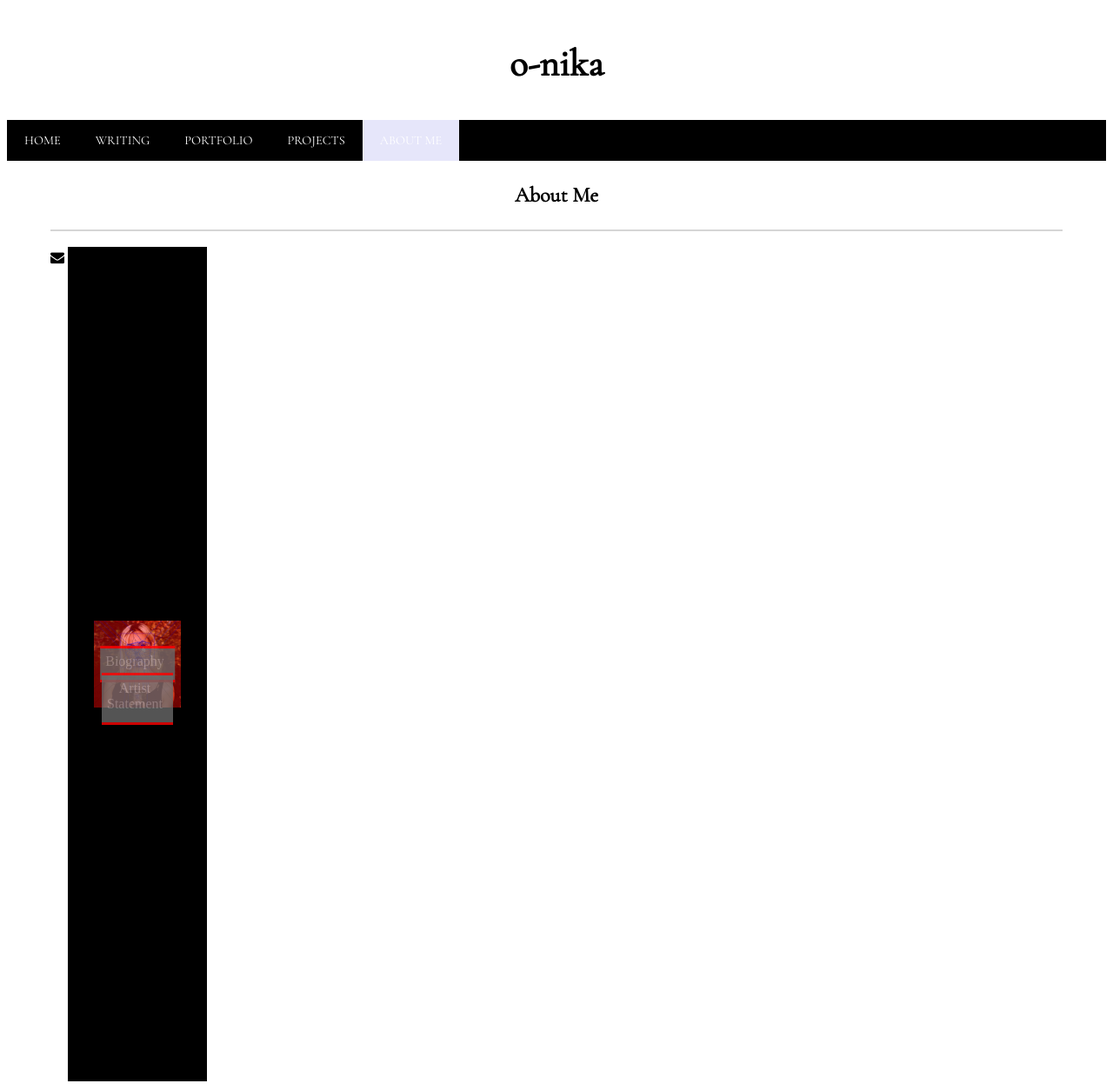
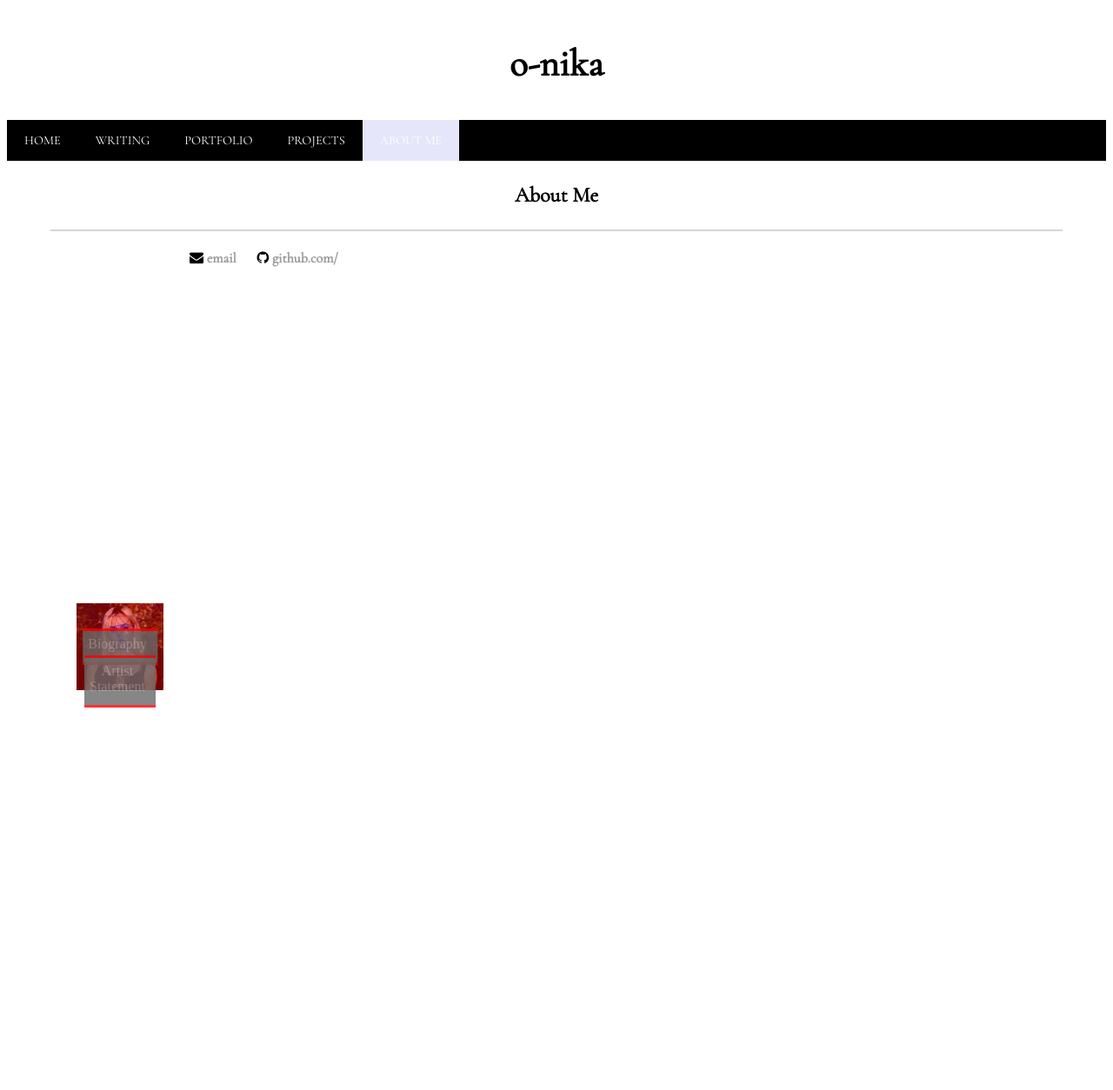
Before and after one commit to nikaroxanne/nikaroxanne.github.io, a Jekyll site: the page built from aboutme.html, in a window 1280 px wide. Shown: the whole page at 87% size. Built offline with Jekyll 4.4.1, drawn with Linux system fonts in a browser that asks for light colours; some web fonts are replaced.

Commit message:
fixing position in css file

```diff
--- a/css/main.css
+++ b/css/main.css
@@ -646,10 +646,7 @@
 }
 
 .backgroundSection {
-	max-width: 90%;
 	background-color: black;
-	margin: 20px;
-	position: absolute;
 }
 
 .aboutMeBio, .aboutMeArtistStatement, .portfolioDrawings, .portfolioPaintings, .portfolioCompArt {
@@ -678,6 +675,10 @@
 
 .portfolioPaintings {
 	background-image: url('assets/images/paintings/arith');
+}
+
+.portfolioPaintings {
+	background-image: url('assets/images/163images/voroonoi-fun1s');
 }
 
 
```
